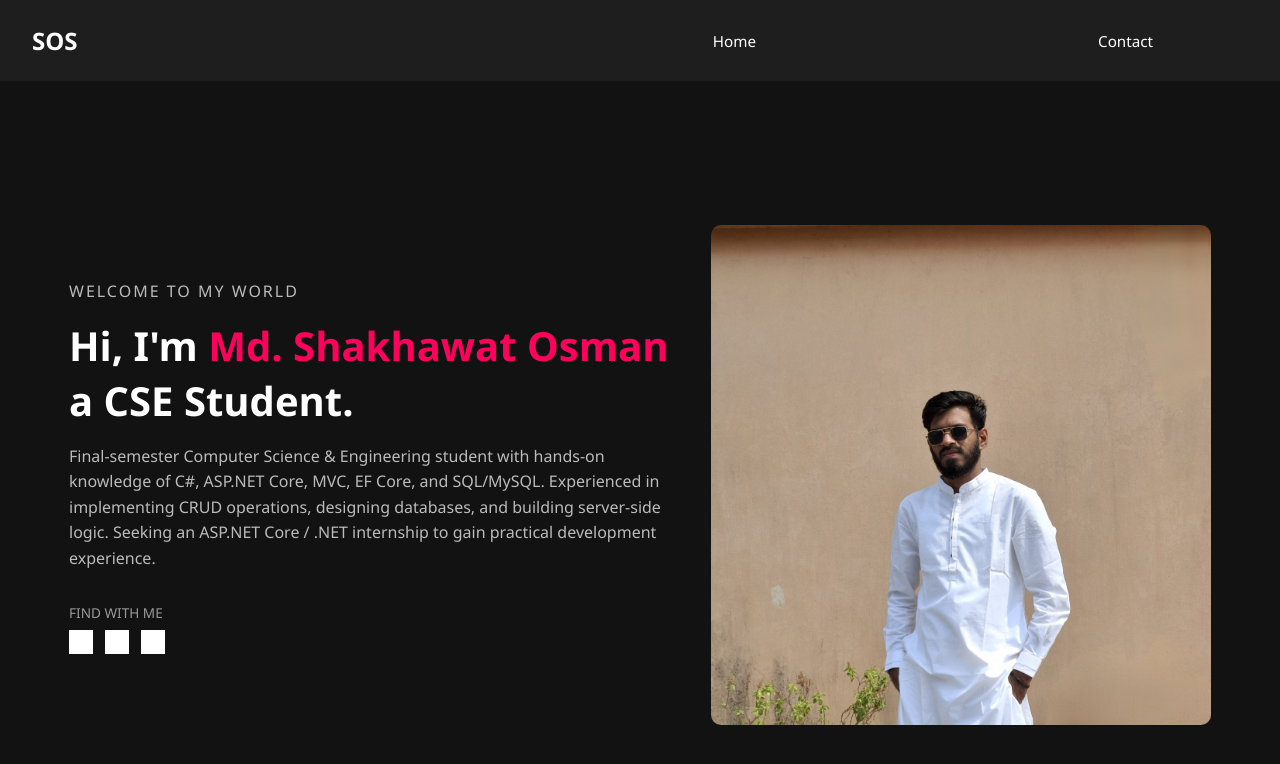
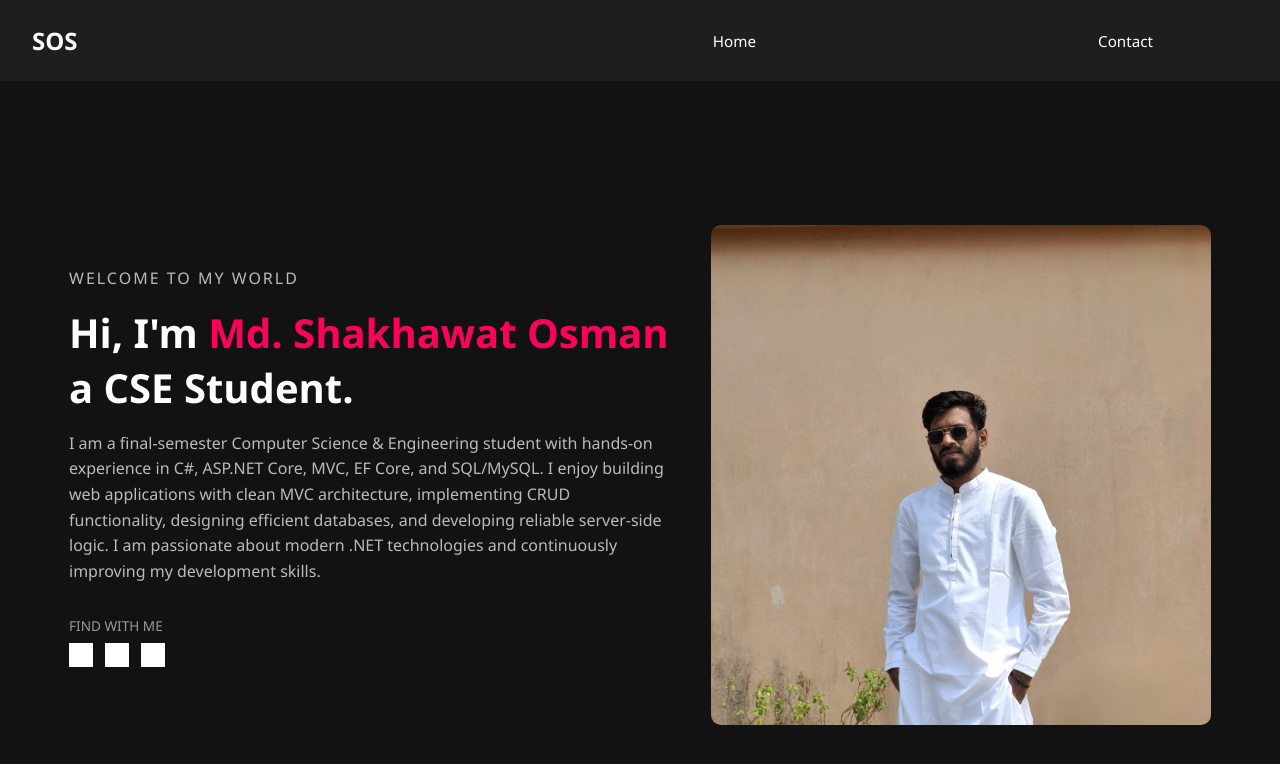
Before and after one commit to shakhawat103/sohailPersonalWebsite, a plain HTML site: page index.html in a window 1280 px wide. Drawn offline with Linux system fonts and the light colour scheme; grey boxes are pictures that could not be loaded.

Commit message:
Revise personal description in index.html
Updated the description text to reflect more detailed experience and skills.

```diff
--- a/index.html
+++ b/index.html
@@ -29,9 +29,7 @@
           <span class="bold">CSE Student.</span>
         </h1>
         <p class="description">
-         Final-semester Computer Science & Engineering student with hands-on knowledge of C#, ASP.NET Core, MVC,
-EF Core, and SQL/MySQL. Experienced in implementing CRUD operations, designing databases, and building
-server-side logic. Seeking an ASP.NET Core / .NET internship to gain practical development experience.
+         I am a final-semester Computer Science & Engineering student with hands-on experience in C#, ASP.NET Core, MVC, EF Core, and SQL/MySQL. I enjoy building web applications with clean MVC architecture, implementing CRUD functionality, designing efficient databases, and developing reliable server-side logic. I am passionate about modern .NET technologies and continuously improving my development skills.
         <div class="social-icons">
           <p>FIND WITH ME</p>
           <a href="#"
```
